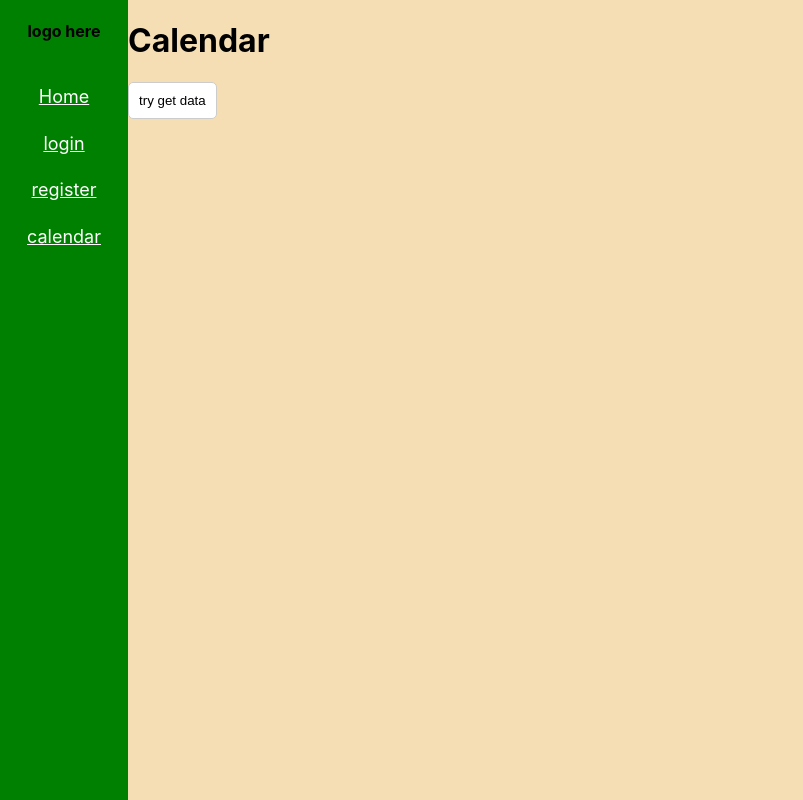
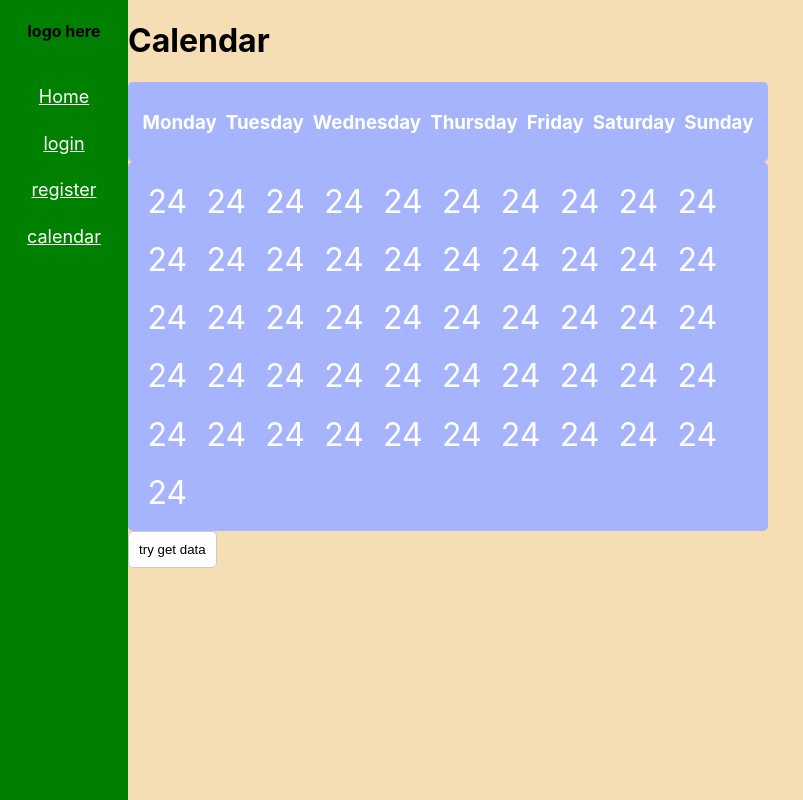
Before and after one commit to tobleroo/organizer-react, a React (Create React App) app: page /calendar in a window 1280 px wide. Shown: the whole page, without its empty margins (0-803 px from the left). Built offline with nearby package versions, Linux system fonts and the light colour scheme.

Commit message:
starting on calendar front

```diff
--- a/package.json
+++ b/package.json
@@ -7,6 +7,7 @@
     "@testing-library/react": "^13.4.0",
     "@testing-library/user-event": "^13.5.0",
     "axios": "^1.4.0",
+    "js-cookie": "^3.0.5",
     "jwt-decode": "^3.1.2",
     "react": "^18.2.0",
     "react-dom": "^18.2.0",
--- a/src/Api/OrganizerAuth.js
+++ b/src/Api/OrganizerAuth.js
@@ -1,5 +1,6 @@
 import axios from "axios";
 import jwtDecode from 'jwt-decode';
+import Cookies from 'js-cookie';
 
 //write other auth functions here
 // export const organizerLogin = async (email, password) => {
--- /dev/null
+++ b/src/components/calendarComponents/calendarBox.jsx
@@ -0,0 +1,195 @@
+import React from "react";
+
+import "../../styles/CalendarBoxStyle.css";
+
+function generateDummyData() {
+    return {
+        "data": [
+            {
+                "date": "2023-07-31",
+                "dayOfWeek": "Monday",
+                "tasks": [],
+                "events": []
+            },
+            {
+                "date": "2023-08-01",
+                "dayOfWeek": "Tuesday",
+                "tasks": [],
+                "events": []
+            },
+            {
+                "date": "2023-08-02",
+                "dayOfWeek": "Wednesday",
+                "tasks": [],
+                "events": []
+            },
+            {
+                "date": "2023-08-03",
+                "dayOfWeek": "Thursday",
+                "tasks": [],
+                "events": []
+            },
+            {
+                "date": "2023-08-04",
+                "dayOfWeek": "Friday",
+                "tasks": [],
+                "events": []
+            },
+            {
+                "date": "2023-08-05",
+                "dayOfWeek": "Saturday",
+                "tasks": [],
+                "events": []
+            },
+            {
+                "date": "2023-08-06",
+                "dayOfWeek": "Sunday",
+                "tasks": [],
+                "events": []
+            },
+            {
+                "date": "2023-08-07",
+                "dayOfWeek": "Monday",
+                "tasks": [],
+                "events": []
+            },
+            {
+                "date": "2023-08-08",
+                "dayOfWeek": "Tuesday",
+                "tasks": [],
+                "events": []
+            },
+            {
+                "date": "2023-08-09",
+                "dayOfWeek": "Wednesday",
+                "tasks": [],
+                "events": []
+            },
+            {
+                "date": "2023-08-10",
+                "dayOfWeek": "Thursday",
+                "tasks": [],
+                "events": []
+            },
+            {
+                "date": "2023-08-11",
+                "dayOfWeek": "Friday",
+                "tasks": [],
+                "events": []
+            },
+            {
+                "date": "2023-08-12",
+                "dayOfWeek": "Saturday",
+                "tasks": [],
+                "events": []
+            },
+            {
+                "date": "2023-08-13",
+                "dayOfWeek": "Sunday",
+                "tasks": [],
+                "events": []
+            },
+            {
+                "date": "2023-08-14",
+                "dayOfWeek": "Monday",
+                "tasks": [],
+                "events": []
+            },
+            {
+                "date": "2023-08-15",
+                "dayOfWeek": "Tuesday",
+                "tasks": [],
+                "events": []
+            },
+            {
+                "date": "2023-08-16",
+                "dayOfWeek": "Wednesday",
+                "tasks": [],
+                "events": []
+            },
+            {
+                "date": "2023-08-17",
+                "dayOfWeek": "Thursday",
+                "tasks": [],
+                "events": []
+            },
+            {
+                "date": "2023-08-18",
+                "dayOfWeek": "Friday",
+                "tasks": [],
+                "events": []
+            }
+        ]
+    };
+}
+
+function CalendarBox() {
+    return (
+        <div className="calendarBox">
+            <div className="weekdays-box">
+                <h3>Monday</h3>
+                <h3>Tuesday</h3>
+                <h3>Wednesday</h3>
+                <h3>Thursday</h3>
+                <h3>Friday</h3>
+                <h3>Saturday</h3>
+                <h3>Sunday</h3>
+            </div>
+            <div className="calendarBox_days">
+                <p className="dateNumber">24</p>
+                <p className="dateNumber">24</p>
+                <p className="dateNumber">24</p>
+                <p className="dateNumber">24</p>
+                <p className="dateNumber">24</p>
+                <p className="dateNumber">24</p>
+                <p className="dateNumber">24</p>
+                <p className="dateNumber">24</p>
+                <p className="dateNumber">24</p>
+                <p className="dateNumber">24</p>
+                <p className="dateNumber">24</p>
+                <p className="dateNumber">24</p>
+                <p className="dateNumber">24</p>
+                <p className="dateNumber">24</p>
+                <p className="dateNumber">24</p>
+                <p className="dateNumber">24</p>
+                <p className="dateNumber">24</p>
+                <p className="dateNumber">24</p>
+                <p className="dateNumber">24</p>
+                <p className="dateNumber">24</p>
+                <p className="dateNumber">24</p>
+                <p className="dateNumber">24</p>
+                <p className="dateNumber">24</p>
+                <p className="dateNumber">24</p>
+                <p className="dateNumber">24</p>
+                <p className="dateNumber">24</p>
+                <p className="dateNumber">24</p>
+                <p className="dateNumber">24</p>
+                <p className="dateNumber">24</p>
+                <p className="dateNumber">24</p>
+                <p className="dateNumber">24</p>
+                <p className="dateNumber">24</p>
+                <p className="dateNumber">24</p>
+                <p className="dateNumber">24</p>
+                <p className="dateNumber">24</p>
+                <p className="dateNumber">24</p>
+                <p className="dateNumber">24</p>
+                <p className="dateNumber">24</p>
+                <p className="dateNumber">24</p>
+                <p className="dateNumber">24</p>
+                <p className="dateNumber">24</p>
+                <p className="dateNumber">24</p>
+                <p className="dateNumber">24</p>
+                <p className="dateNumber">24</p>
+                <p className="dateNumber">24</p>
+                <p className="dateNumber">24</p>
+                <p className="dateNumber">24</p>
+                <p className="dateNumber">24</p>
+                <p className="dateNumber">24</p>
+                <p className="dateNumber">24</p>
+                <p className="dateNumber">24</p>
+            </div>
+        </div>
+    );
+}
+
+export default CalendarBox;
--- a/src/pages/Login.jsx
+++ b/src/pages/Login.jsx
@@ -27,7 +27,7 @@ const Login = () => {
         }
       );
 
-      console.log("token -> " + response);
+      console.log("token -> " + response.data);
 
       if (response.status === 200) {
         console.log("success, jwt saved to localstorage");
--- a/src/pages/calendar.jsx
+++ b/src/pages/calendar.jsx
@@ -1,17 +1,36 @@
 import React from "react";
 import {getCalendar} from "../Api/OrganizerCalendar";
+import CalendarBox from "../components/calendarComponents/calendarBox";
 
-const getCalendarData = () => {
+const getCalendarData = async () => {
+    try {
+        const response = await getCalendar();
+        console.log(response);
 
-    getCalendar().then((response) => {
-        console.log(response);
-    });
+    } catch (error) {
+        if (error.response) {
+            //get element with class error-box
+            let errorBox = document.querySelector(".error-box");
+            errorBox.innerHTML = "code: " + error.response.status + ". something went wrong";
+        } else {
+            let errorBox = document.querySelector(".error-box");
+            // The request was not made and no response was received
+            errorBox.innerHTML = error.message;
+        }
+    }
 };
 
 function Calendar() {
     return (
         <div>
         <h1>Calendar</h1>
+        <div className="error-box">
+
+        </div>
+
+        <div className="calendar">
+            <CalendarBox/>
+        </div>
         <button type="button" onClick={getCalendarData}>try get data</button>
         </div>
     );
--- /dev/null
+++ b/src/styles/CalendarBoxStyle.css
@@ -0,0 +1,40 @@
+
+
+.calendarBox{
+    display: flex;
+    flex-direction: column;
+    max-width: 40rem;
+}
+
+.weekdays-box{
+    display: flex;
+    flex-direction: row;
+    justify-content: space-around;
+    background-color: #a5b4fc;
+    color: #ffffff;
+    padding: 10px;
+    border-radius: 5px;
+}
+
+.calendarBox_days{
+    display: flex;
+    flex-direction: row;
+    justify-content:flex-start;
+    background-color: #a5b4fc;
+    color: #ffffff;
+    padding: 10px;
+    border-radius: 5px;
+    flex-wrap: wrap;
+}
+
+.calendarBox_days p{
+    margin: .3rem;
+    padding: .3rem;
+    font-size: xx-large;
+}
+
+.calendarBox_days p:hover{
+    cursor: pointer;
+    background-color: #ffffff;
+    color: #000000;
+}
```
Also changed, not shown: src/Api/OrganizerCalendar.js (+18 -0 lines), 1 other file (tests, documents, lock files or other folders).
